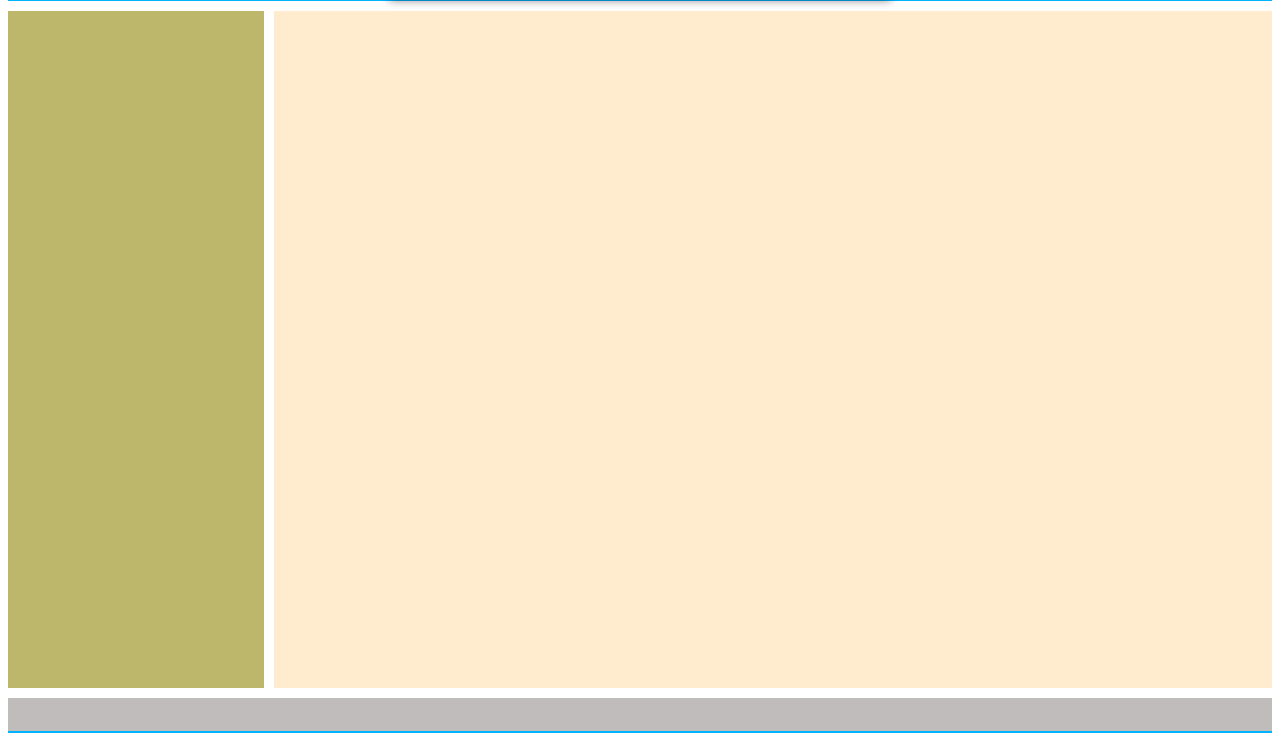
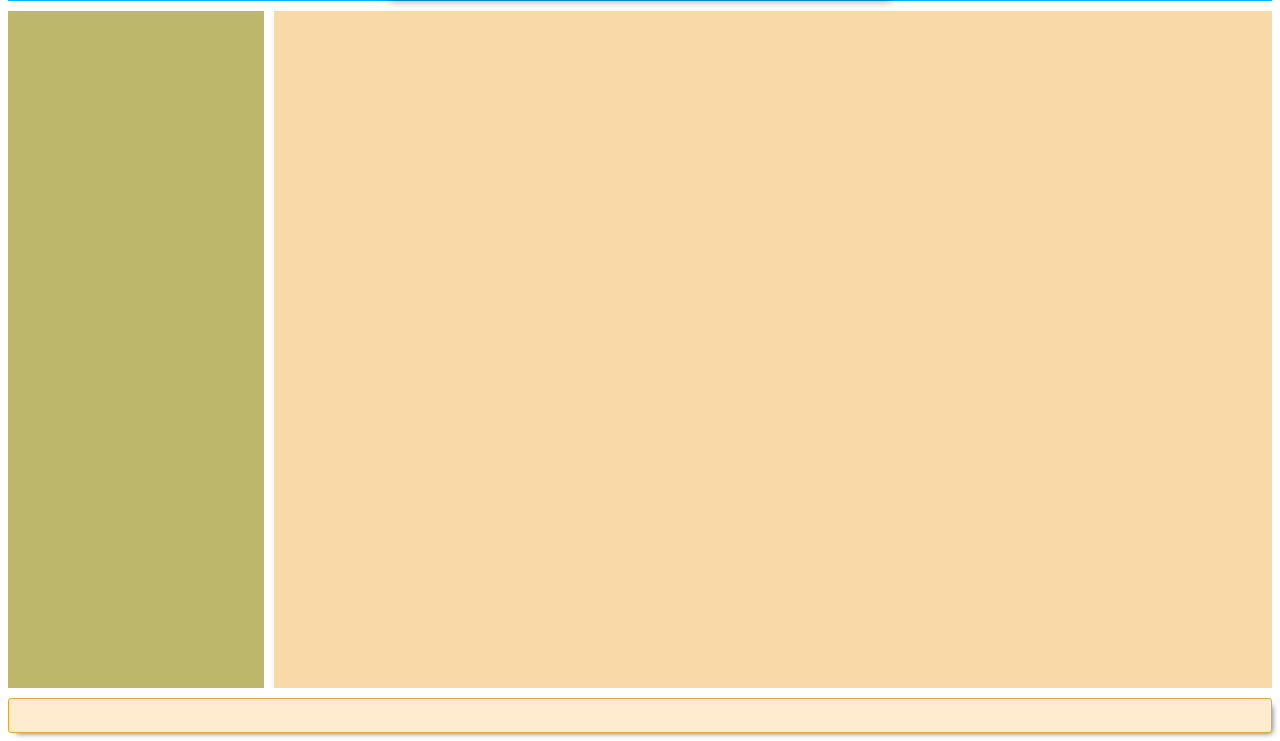
Before and after one commit to ThieNhann/BTCN1_Web, a plain HTML site: page Web.html in a window 1280 px wide. Shown: the part 75-816 px from the top of the page. Drawn offline with Linux system fonts and the light colour scheme.

Commit message:
footer: background, border, shape

```diff
--- a/Web.html
+++ b/Web.html
@@ -37,14 +37,19 @@
 
         footer {
             grid-column: 1 / -1;
-            background-color: #c1bcbc;
+            background-color: blanchedalmond;
+            border: 1px solid rgb(233, 164, 61);
             text-align: center;
             height: 33px;
-            border-bottom: 2px solid #00b3ff;
+            box-shadow: 4px 4px 6px -4px rgba(0, 0, 0, 0.633);
+            border-radius: 3px;
+            display: flex;
+            flex-direction: row;
+            justify-content: center;
         }
 
         main {
-            background-color: blanchedalmond;
+            background-color: rgb(250, 217, 169);
         }
 
         aside {
@@ -101,6 +106,8 @@
             text-decoration: none;
         }
 
+
+
     </style>
 </head>
 <body>
```
